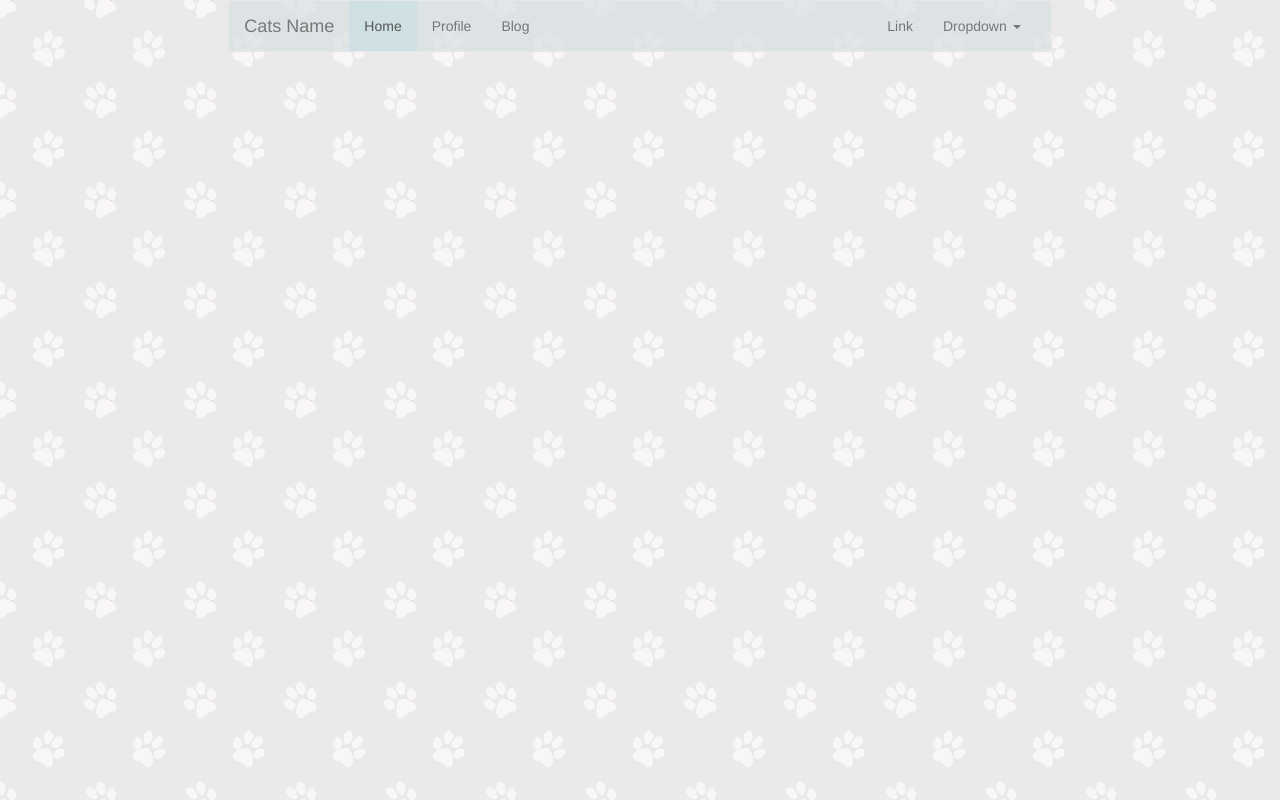
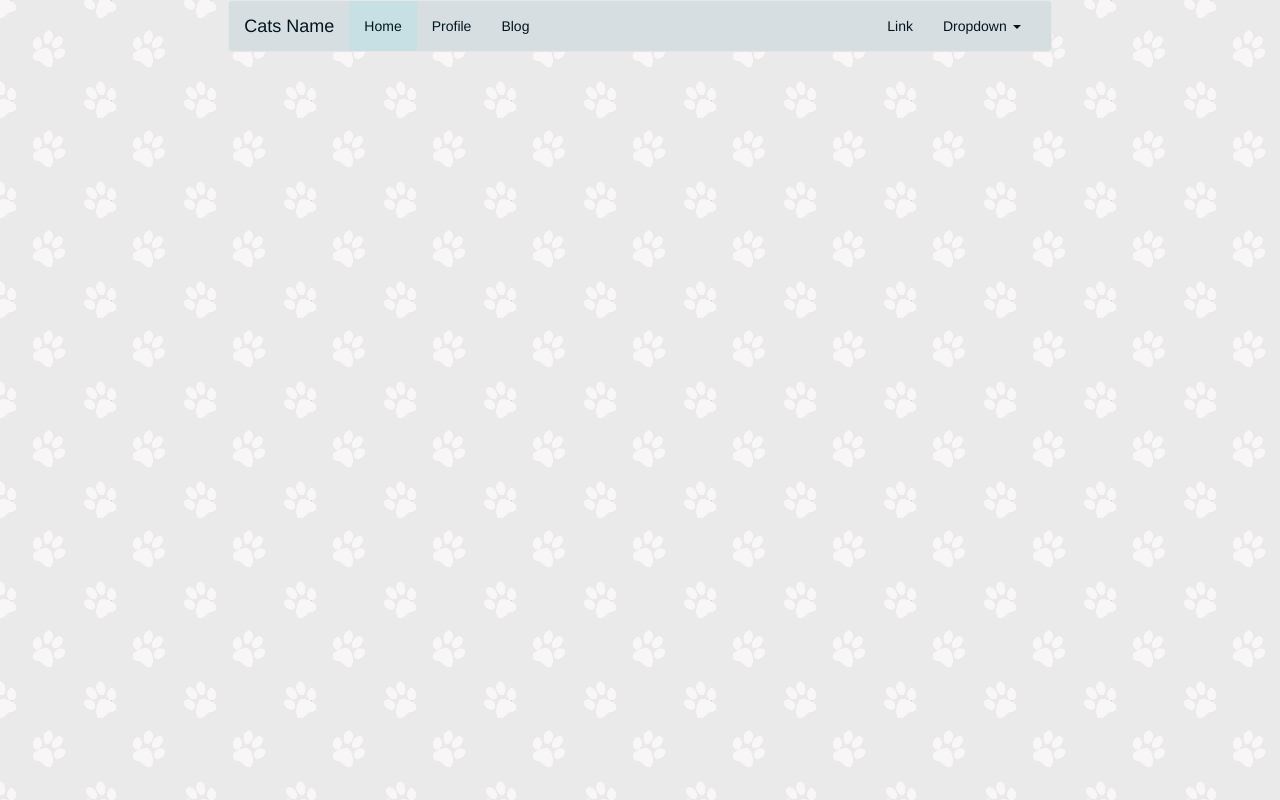
Before and after one commit to DarlaMoonlight/special-octo-succotash, a plain HTML site: page index.html in a window 1280 px wide. Drawn offline with Linux system fonts and the light colour scheme.

Commit message:
Удалила ненужные файлы.

```diff
--- a/css/style.css
+++ b/css/style.css
@@ -8,15 +8,21 @@
 			margin-left: 0;
 		}
 }
-.navbar{
-	color:black !important;
-}
+
 .navbar-default{
-	background-color: rgba(214, 222, 226, 0.63);
+	background-color: rgba(214, 222, 226, 1);
 }
 .navbar-default .navbar-nav > .active > a{
-background-color: rgba(198, 224, 228, 0.63);
+background-color: rgba(198, 224, 228, 1);
+color:#02151f;
+
 }
 .navbar-default .navbar-nav > .active > a:hover{
-	background-color: rgba(38, 190, 214, 0.63);
+	background-color: rgba(38, 190, 214, 1);
 }
+.navbar-default .navbar-nav > li > a {
+	color:#02151f;
+}
+.navbar-default .navbar-brand {
+	color:#02151f;
+}
```
Also changed, not shown: blog.html (deleted, +0 -27 lines).
